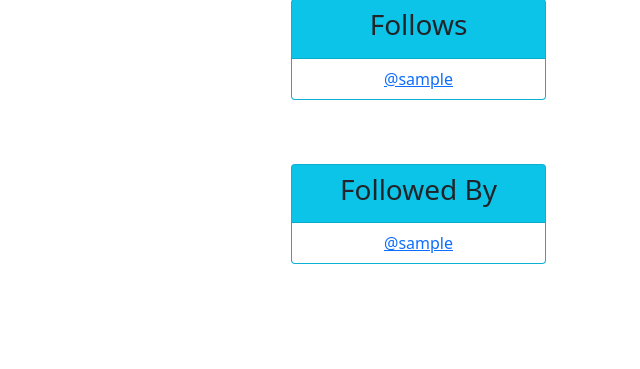
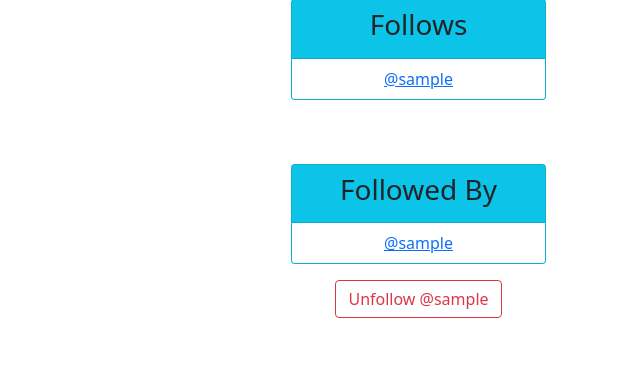
Before and after one commit to DeaaTH65/Twitter_Clone, a Django app: page /profile/1/ in a window 1280 px wide. Shown: the part 161-530 px from the top of the page, without its empty margins (640-1280 px from the left). Run offline with Django 4.2, Linux system fonts and the light colour scheme; the visitor is signed in with stand-in values (Sample User, id 1); data comes from the database, SQL or seed files in the repository.

Commit message:
follow/unfollow button added

```diff
--- a/social/musker/templates/profile.html
+++ b/social/musker/templates/profile.html
@@ -40,6 +40,14 @@
                 </ul>
             {% endfor %}
         </div>
+        <form method="POST">
+            {% csrf_token %}
+            {% if profile in user.profile.follows.all %}
+                <button class="btn btn-outline-danger" name="follow" value="unfollow" type="submit"> Unfollow @{{ profile.user.username }} </button>
+            {% else %}
+                <button class="btn btn-outline-primary" name="follow" value="follow" type="submit"> Follow @{{ profile.user.username }} </button>
+            {% endif %}
+        </form>
     </div>
 </div>
 </div>
--- a/social/musker/templates/profile_list.html
+++ b/social/musker/templates/profile_list.html
@@ -15,7 +15,7 @@
                 <div class="col-md-8">
                     <div class="card-body">
                     <h5 class="card-title"> {{ profile.user.username}} </h5>
-                    <p class="card-text"> @{{ profile.user.username|lower }} </p>
+                    <p class="card-text"><a href="{% url 'profile' profile.user.id %}"> @{{ profile.user.username|lower }}</a> </p>
                     <br/><br/>
                     <p class="card-text"><small class="text-muted"> Last Updated: {{ profile.date_modified }} </small></p>
                     </div>
--- a/social/musker/views.py
+++ b/social/musker/views.py
@@ -20,6 +20,15 @@ def profile_list(request):
 def profile(request, pk):
     if request.user.is_authenticated:
         profile = Profile.objects.get(user_id=pk)
+        # Form Logic
+        if request.method == "POST":
+            current_user_profile = request.user.profile
+            action = request.POST['follow']
+            if action == "unfollow":
+                current_user_profile.follows.remove(profile)
+            elif action == "follow":
+                current_user_profile.follows.add(profile)
+            current_user_profile.save()
         return render(request, 'profile.html', {"profile": profile})
     else:
         messages.success(request, ("You must be logged in to view this page!!"))
```
